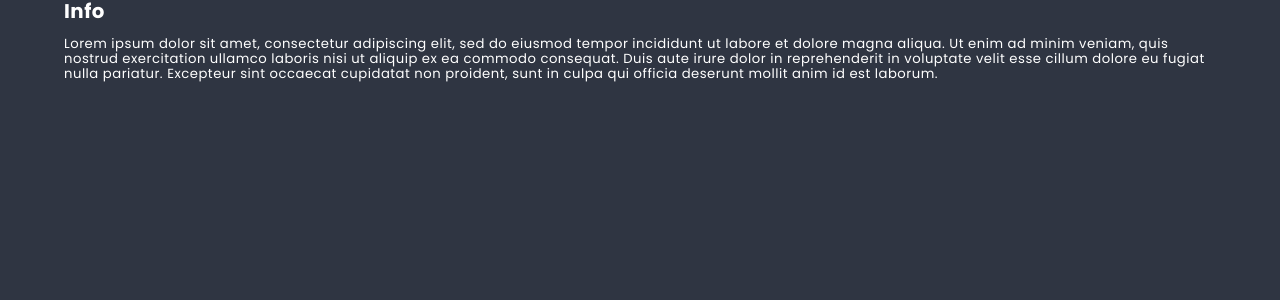
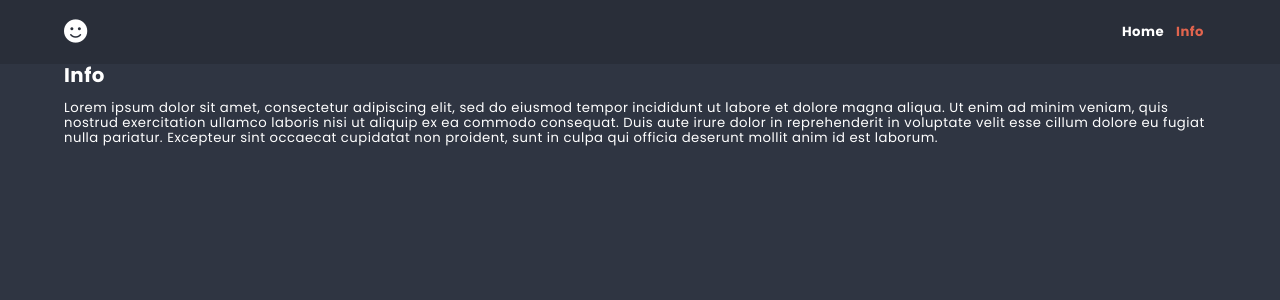
Before and after one commit to n-a-z/kodilla_13_React-Router_toDoList, a React app: page /info in a window 1280 px wide. Shown: the top 300 px of the page. Built offline with nearby package versions, Linux system fonts and the light colour scheme.

Commit message:
Add Header to MainLayout and fix App error

```diff
--- a/src/components/App/App.js
+++ b/src/components/App/App.js
@@ -5,16 +5,14 @@ import MainLayout from '../MainLayout/MainLayout';
 import { BrowserRouter, Switch, Route } from 'react-router-dom';
 
 const App = () => (
-  <div>
+  <BrowserRouter>
     <MainLayout>
-      <BrowserRouter>
-        <Switch>
-          <Route exact path='/' component={Home} />
-          <Route exact path='/info' component={Info} />
-        </Switch>
-      </BrowserRouter>
+      <Switch>
+        <Route exact path='/' component={Home} />
+        <Route exact path='/info' component={Info} />
+      </Switch>
     </MainLayout>
-  </div>
+  </BrowserRouter>
 );
 
 export default App;
--- a/src/components/MainLayout/MainLayout.js
+++ b/src/components/MainLayout/MainLayout.js
@@ -1,8 +1,10 @@
 import React from 'react';
 import PropTypes from 'prop-types';
+import Header from '../Header/Header.js';
 
-const MainLayout = ({children}) => (
+const MainLayout = ({ children }) => (
   <div>
+    <Header />
     {children}
   </div>
 );
```
